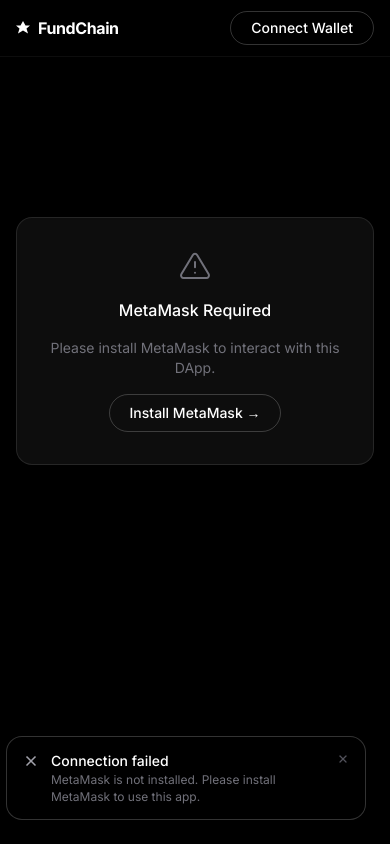
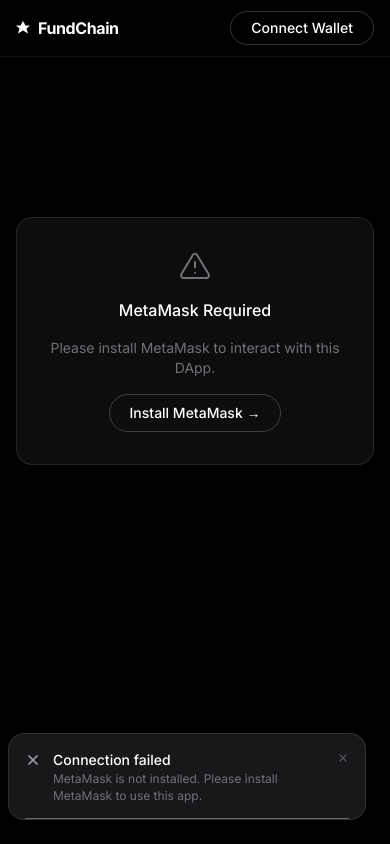
Before and after one commit to Abdelkrim7Be/crowdfunding-dapp, a Vue app: page / in a window 390 px wide. Both pictures are taken after a click on the button "Connect Wallet". Built offline with nearby package versions, Linux system fonts and the light colour scheme.

Commit message:
style(toast): slide-in from right, dismiss progress bar, mobile full-width

```diff
--- a/src/components/ToastNotification.vue
+++ b/src/components/ToastNotification.vue
@@ -1,43 +1,49 @@
 <template>
   <Teleport to="body">
-    <div class="fixed bottom-6 right-6 z-[100] flex flex-col gap-3 pointer-events-none">
+    <div class="fixed bottom-6 right-6 z-[100] flex flex-col gap-2.5 pointer-events-none sm:bottom-6 sm:right-6 bottom-0 right-0">
       <TransitionGroup name="toast">
         <div
-          v-for="toast in toasts"
-          :key="toast.id"
-          class="pointer-events-auto flex items-start gap-3 bg-black border border-white/20 rounded-2xl px-4 py-3.5 shadow-2xl min-w-[280px] max-w-[360px]"
+          v-for="t in toasts"
+          :key="t.id"
+          class="pointer-events-auto relative overflow-hidden bg-zinc-900 border border-white/10 rounded-2xl shadow-2xl w-[calc(100vw-2rem)] sm:w-auto sm:min-w-72 sm:max-w-80"
         >
+          <div class="flex items-start gap-3 px-4 pt-4 pb-3.5">
             <!-- Icon -->
             <div class="shrink-0 mt-0.5">
-            <svg v-if="toast.type === 'pending'" class="animate-spin w-4 h-4 text-zinc-400" viewBox="0 0 24 24" fill="none">
+              <svg v-if="t.type === 'pending'" class="animate-spin w-4 h-4 text-zinc-400" viewBox="0 0 24 24" fill="none">
                 <circle class="opacity-25" cx="12" cy="12" r="10" stroke="currentColor" stroke-width="3"/>
                 <path class="opacity-75" fill="currentColor" d="M4 12a8 8 0 018-8V0C5.373 0 0 5.373 0 12h4z"/>
               </svg>
-            <svg v-else-if="toast.type === 'success'" class="w-4 h-4 text-white" viewBox="0 0 24 24" fill="none" stroke="currentColor" stroke-width="2.5" stroke-linecap="round" stroke-linejoin="round">
+              <svg v-else-if="t.type === 'success'" class="w-4 h-4 text-white" viewBox="0 0 24 24" fill="none" stroke="currentColor" stroke-width="2.5" stroke-linecap="round" stroke-linejoin="round">
                 <polyline points="20 6 9 17 4 12"/>
               </svg>
-            <svg v-else-if="toast.type === 'error'" class="w-4 h-4 text-zinc-400" viewBox="0 0 24 24" fill="none" stroke="currentColor" stroke-width="2.5" stroke-linecap="round" stroke-linejoin="round">
-              <line x1="18" y1="6" x2="6" y2="18"/>
-              <line x1="6" y1="6" x2="18" y2="18"/>
+              <svg v-else-if="t.type === 'error'" class="w-4 h-4 text-zinc-400" viewBox="0 0 24 24" fill="none" stroke="currentColor" stroke-width="2.5" stroke-linecap="round" stroke-linejoin="round">
+                <line x1="18" y1="6" x2="6" y2="18"/><line x1="6" y1="6" x2="18" y2="18"/>
               </svg>
             </div>
 
-          <!-- Message -->
+            <!-- Text -->
             <div class="flex-1 min-w-0 space-y-0.5">
-            <p class="text-white text-sm font-medium leading-snug">{{ toast.title }}</p>
-            <p v-if="toast.message" class="text-zinc-500 text-xs leading-snug break-words">{{ toast.message }}</p>
+              <p class="text-white text-sm font-medium leading-snug">{{ t.title }}</p>
+              <p v-if="t.message" class="text-zinc-500 text-xs leading-snug break-words">{{ t.message }}</p>
             </div>
 
             <!-- Close -->
-          <button
-            @click="remove(toast.id)"
-            class="shrink-0 text-zinc-600 hover:text-zinc-300 transition-colors mt-0.5"
-          >
+            <button @click="remove(t.id)" class="shrink-0 text-zinc-600 hover:text-zinc-300 transition-colors mt-0.5">
               <svg width="12" height="12" viewBox="0 0 24 24" fill="none" stroke="currentColor" stroke-width="2.5" stroke-linecap="round">
-              <line x1="18" y1="6" x2="6" y2="18"/>
-              <line x1="6" y1="6" x2="18" y2="18"/>
+                <line x1="18" y1="6" x2="6" y2="18"/><line x1="6" y1="6" x2="18" y2="18"/>
               </svg>
             </button>
+          </div>
+
+          <!-- Dismiss countdown bar (only for non-pending) -->
+          <div v-if="t.type !== 'pending'" class="h-px bg-white/5 mx-4">
+            <div
+              class="h-full bg-white/30 rounded-full"
+              :class="`toast-progress-${t.id}`"
+              :style="{ animation: `toastProgress ${t.duration ?? 4000}ms linear forwards` }"
+            ></div>
+          </div>
         </div>
       </TransitionGroup>
     </div>
@@ -52,7 +58,7 @@
 
 function add({ type = 'success', title, message = '', duration = 4000 }) {
   const id = ++nextId
-  toasts.value.push({ id, type, title, message })
+  toasts.value.push({ id, type, title, message, duration })
   if (type !== 'pending' && duration > 0) {
     setTimeout(() => remove(id), duration)
   }
@@ -84,13 +90,18 @@
 }
 .toast-enter-from {
   opacity: 0;
-  transform: translateY(12px) scale(0.96);
+  transform: translateX(100%);
 }
 .toast-leave-to {
   opacity: 0;
-  transform: translateX(20px);
+  transform: translateX(calc(100% + 1.5rem));
 }
 .toast-move {
   transition: transform 0.2s ease;
 }
+
+@keyframes toastProgress {
+  from { width: 100%; }
+  to   { width: 0%; }
+}
 </style>
```
Lines whose indentation alone changed are shown as unchanged.
